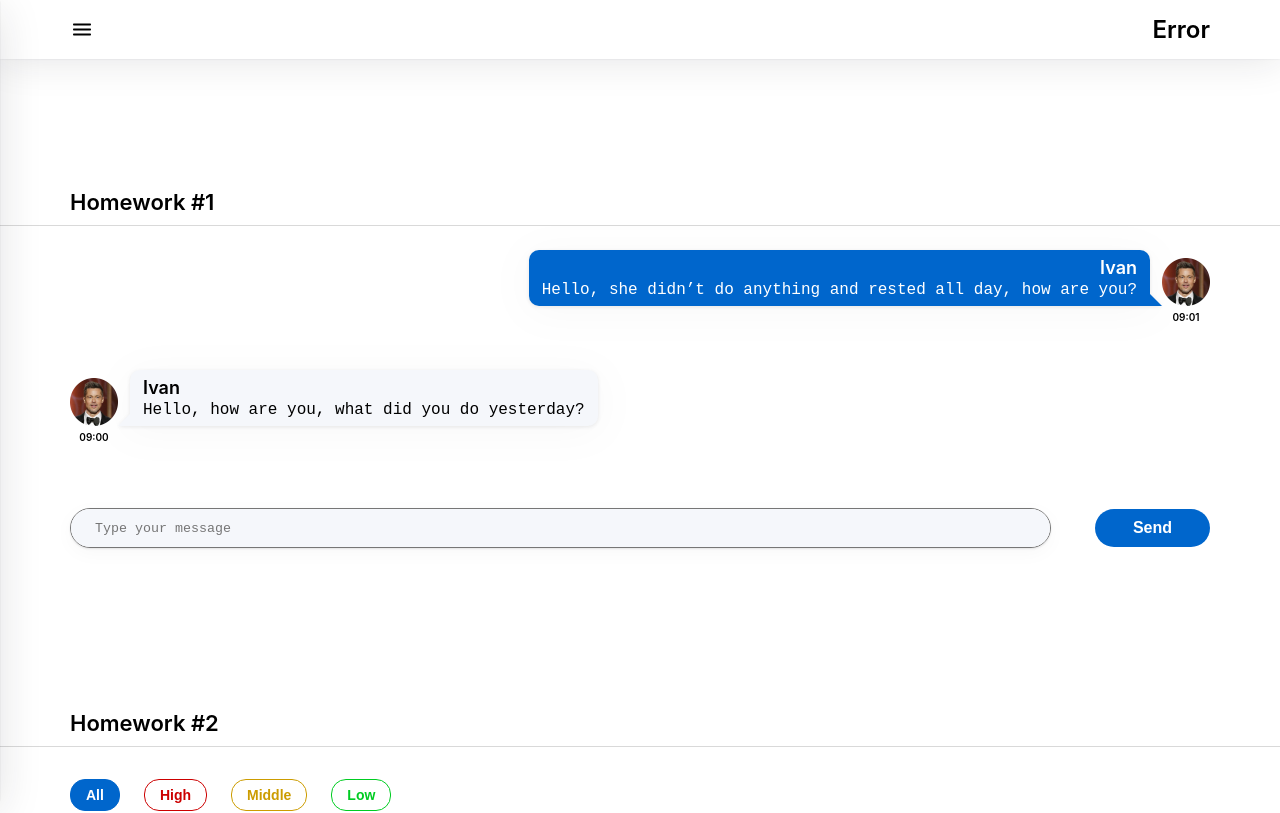
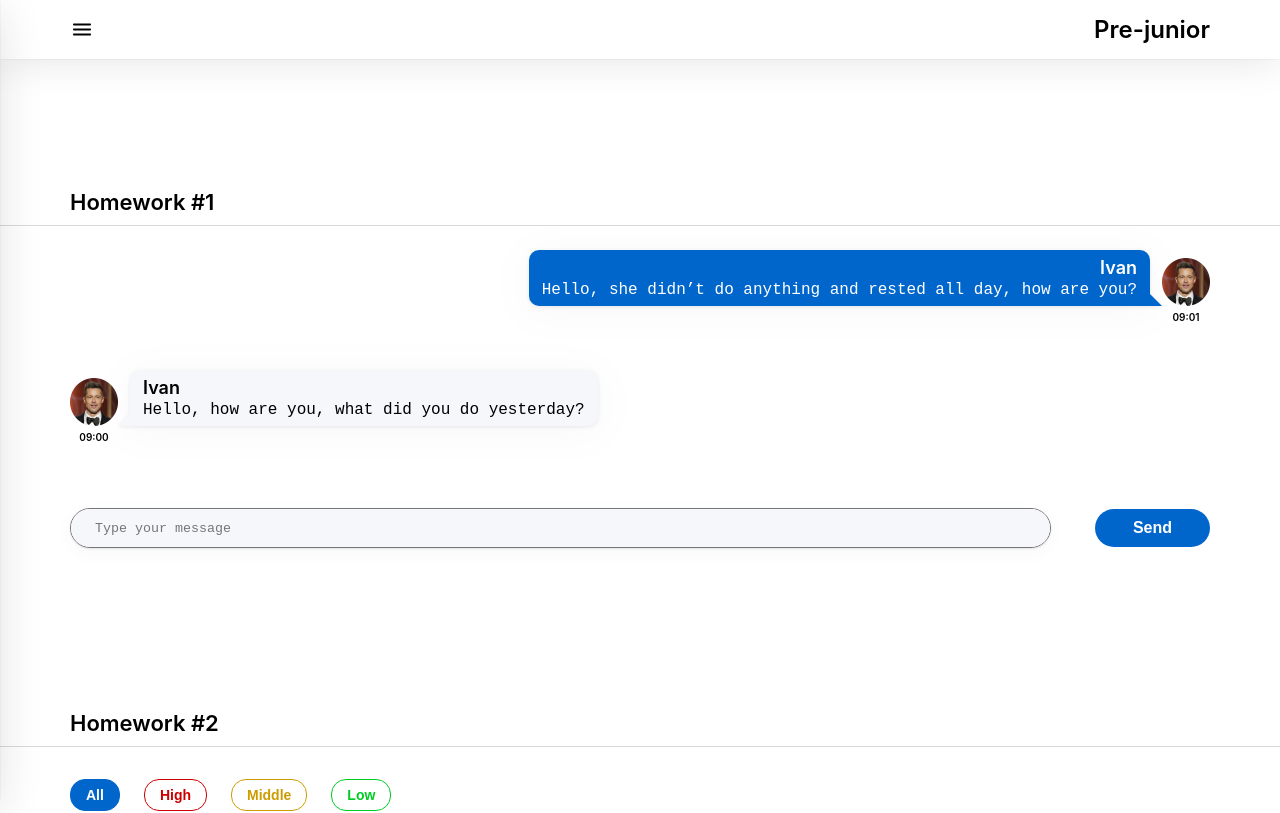
Before and after one commit to boberskyi/hw-it-incubator, a React (Create React App) app: page / in a window 1280 px wide. Shown: the top 813 px of the page. Built offline with nearby package versions, Linux system fonts and the light colour scheme.

Commit message:
Fixing routing

```diff
--- a/src/s2-homeworks/hw05/HW5.tsx
+++ b/src/s2-homeworks/hw05/HW5.tsx
@@ -1,5 +1,5 @@
 import React from 'react'
-import { HashRouter } from 'react-router-dom'
+import {BrowserRouter, HashRouter} from 'react-router-dom'
 import { Layout } from './layout/Layout'
 import Pages from './Pages'
 
@@ -11,12 +11,12 @@ import Pages from './Pages'
 
 function HW5() {
     return (
-        <HashRouter>
+        <BrowserRouter>
             {/*в gh-pages лучше работает HashRouter, с BrowserRouter скорее всего не пройдёт тест*/}
             <Layout>
                 <Pages />
             </Layout>
-        </HashRouter>
+        </BrowserRouter>
     )
 }
 
--- a/src/s2-homeworks/hw05/Pages.tsx
+++ b/src/s2-homeworks/hw05/Pages.tsx
@@ -14,19 +14,12 @@ export const PATH = {
 function Pages() {
     return (
         <div>
-            {/*Routes выбирает первый подходящий роут*/}
             <Routes>
-                {/*роутинг будут писать студенты*/}
-                {/*в начале мы попадаем на страницу '/' и переходим сразу на страницу /pre-junior*/}
                 <Route path="/" element={<PreJunior />} />
-
-                {/*роуты для /pre-junior, /junior, /junior-plus*/}
                 <Route path={PATH.PRE_JUNIOR} element={<PreJunior />}/>
                 <Route path={PATH.JUNIOR} element={<Junior />} />
                 <Route path={PATH.JUNIOR_PLUS} element={<JuniorPlus />} />
-
-                {/*роут для несуществующей страницы должен отрисовать <Error404 />*/}
-                <Route element={<Error404 />}/>
+                <Route path="*" element={<Error404 />}/>
             </Routes>
         </div>
     )
--- a/src/s2-homeworks/hw05/header/Header.tsx
+++ b/src/s2-homeworks/hw05/header/Header.tsx
@@ -9,7 +9,6 @@ type PropsType = {
 }
 
 export const Header: FC<PropsType> = ({handleOpen}) => {
-    // hw5-menu изначально отсутствует, при нажатии на бургер - появляется, при повторном нажатии исчезает
     const location = useLocation()
     const currentPath = location.pathname
 
@@ -20,7 +19,9 @@ export const Header: FC<PropsType> = ({handleOpen}) => {
                 ? 'Junior'
                 : currentPath === PATH.JUNIOR_PLUS
                     ? 'Junior Plus'
-                    : 'Error'
+                    : currentPath === '/'
+                        ? 'Pre-junior'
+                        : 'Error'
     return (
         <>
             <div id={'hw5-header'} className={s.header}>
--- a/src/s2-homeworks/hw05/pages/JuniorPlus.tsx
+++ b/src/s2-homeworks/hw05/pages/JuniorPlus.tsx
@@ -1,6 +1,6 @@
 import React from 'react'
 import HW10 from "../../hw10/HW10";
-// import HW11 from '../../hw11/HW11'
+import HW11 from "../../hw11/HW11";
 // import HW12 from '../../hw12/HW12'
 // import HW13 from '../../hw13/HW13'
 // import HW14 from '../../hw14/HW14'
@@ -10,7 +10,7 @@ function JuniorPlus() {
     return (
         <div id={'hw5-page-junior-plus'}>
             <HW10 />
-            {/*<HW11 />*/}
+            <HW11 />
             {/*<HW12 />*/}
             {/*<HW13 />*/}
             {/*<HW14 />*/}
```
